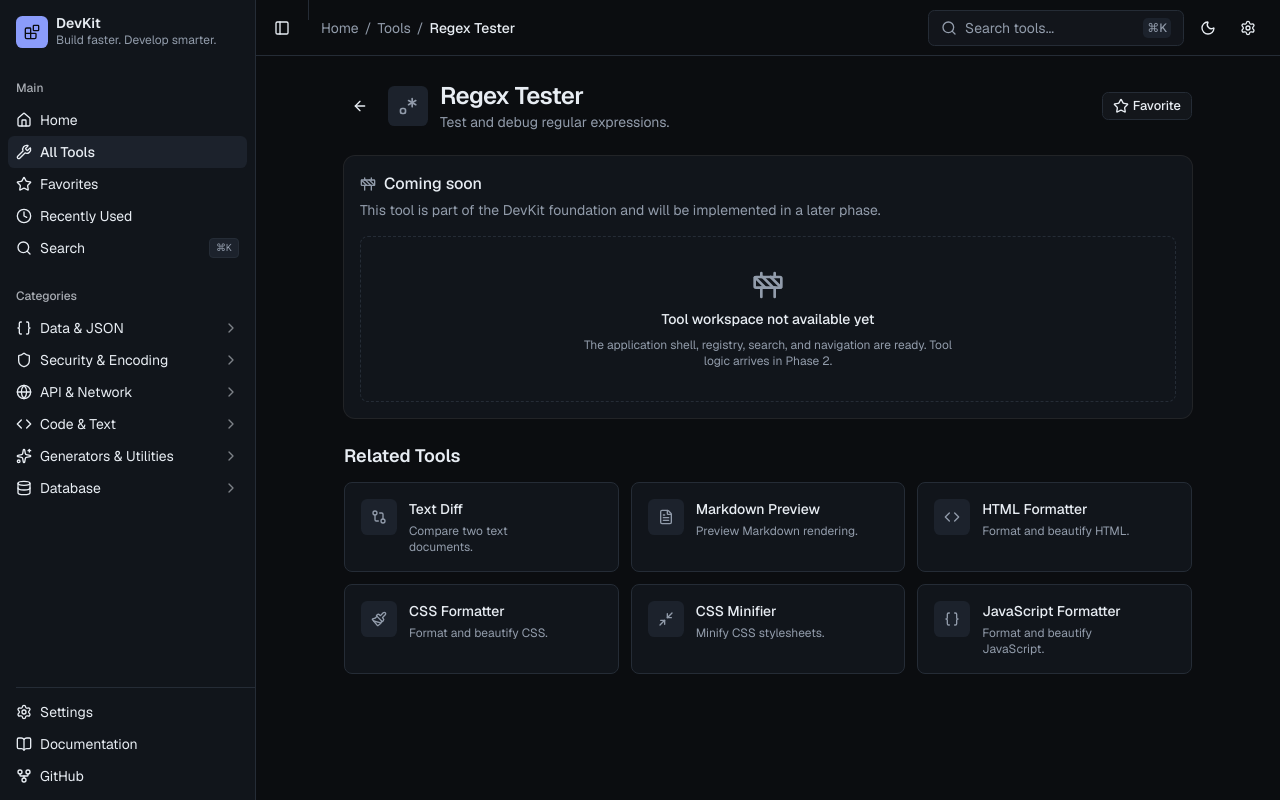
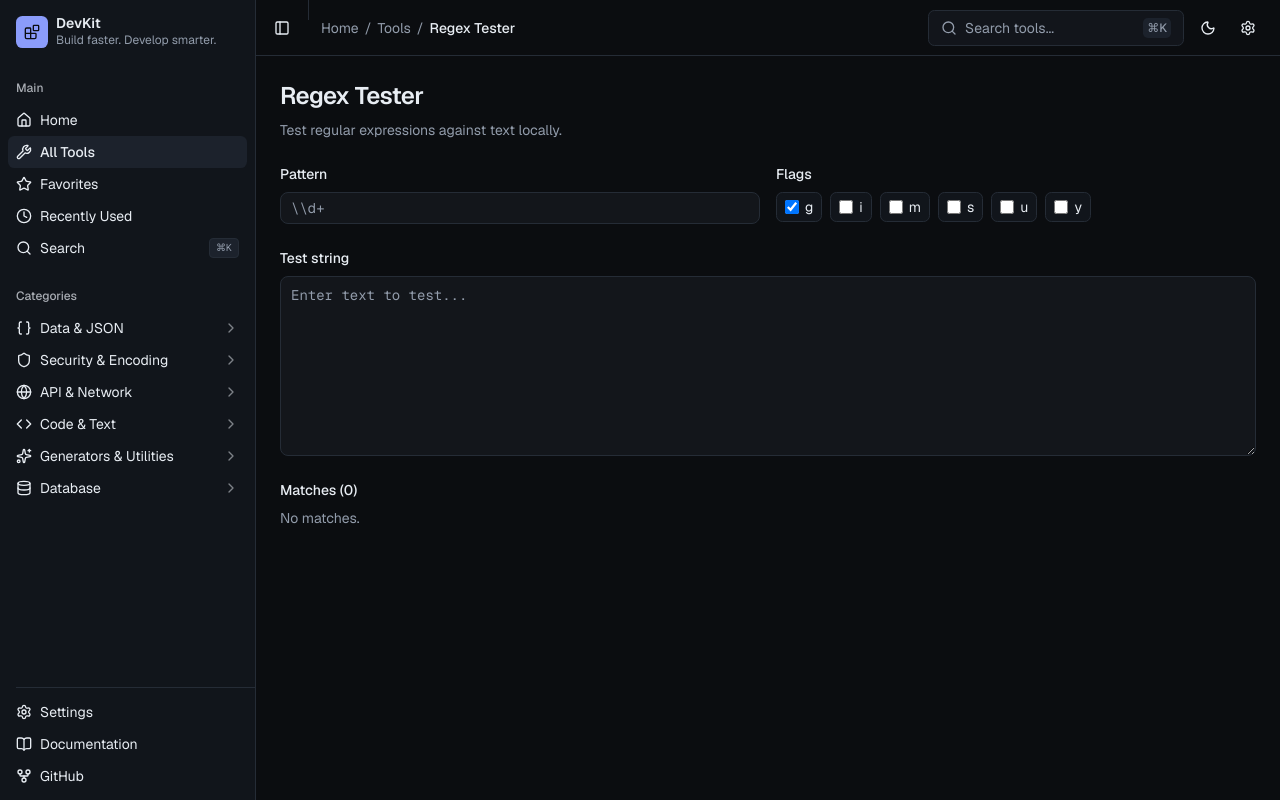
Before and after one commit to fazasync/Devkit, a Next.js app: page /tools/regex-tester in a window 1280 px wide. Built offline with nearby package versions, Linux system fonts and the light colour scheme.

Commit message:
feat: implement regex tester tool

```diff
--- /dev/null
+++ b/app/tools/regex-tester/page.tsx
@@ -0,0 +1,16 @@
+import { RegexTester } from "@/features/regex-tester";
+import { RecentlyUsedTracker } from "@/components/shared/recently-used-tracker";
+
+export const metadata = {
+  title: "Regex Tester — DevKit",
+  description: "Test regular expressions against text.",
+};
+
+export default function RegexTesterPage() {
+  return (
+    <>
+      <RecentlyUsedTracker id="regex-tester" />
+      <RegexTester />
+    </>
+  );
+}
--- /dev/null
+++ b/features/regex-tester/components/regex-tester.tsx
@@ -0,0 +1,155 @@
+"use client";
+
+import { useMemo, useState } from "react";
+import { runRegex, AVAILABLE_FLAGS } from "../lib/regex";
+import { Button } from "@/components/ui/button";
+import { Textarea } from "@/components/ui/textarea";
+import { Input } from "@/components/ui/input";
+
+export function RegexTester() {
+  const [pattern, setPattern] = useState("");
+  const [flags, setFlags] = useState("g");
+  const [text, setText] = useState("");
+
+  const result = useMemo(() => runRegex(pattern, flags, text), [pattern, flags, text]);
+
+  const toggleFlag = (flag: string) => {
+    setFlags((prev) =>
+      prev.includes(flag) ? prev.replace(flag, "") : prev + flag,
+    );
+  };
+
+  // Build highlighted preview.
+  const highlighted = useMemo(() => {
+    if (!pattern || result.error || result.matches.length === 0) return null;
+    const parts: { text: string; match: boolean }[] = [];
+    let cursor = 0;
+    for (const m of result.matches) {
+      if (m.index > cursor) {
+        parts.push({ text: text.slice(cursor, m.index), match: false });
+      }
+      parts.push({ text: m.match, match: true });
+      cursor = m.index + m.match.length;
+    }
+    if (cursor < text.length) {
+      parts.push({ text: text.slice(cursor), match: false });
+    }
+    return parts;
+  }, [pattern, result, text]);
+
+  return (
+    <div className="mx-auto flex w-full max-w-6xl flex-col gap-6 p-6">
+      <section className="flex flex-col gap-2">
+        <h1 className="text-2xl font-semibold tracking-tight text-foreground">
+          Regex Tester
+        </h1>
+        <p className="text-sm text-muted-foreground">
+          Test regular expressions against text locally.
+        </p>
+      </section>
+
+      <section className="grid gap-4 lg:grid-cols-2">
+        <div className="flex flex-col gap-2">
+          <label htmlFor="regex-pattern" className="text-sm font-medium text-foreground">
+            Pattern
+          </label>
+          <Input
+            id="regex-pattern"
+            value={pattern}
+            onChange={(event) => setPattern(event.target.value)}
+            placeholder="\\d+"
+            className="font-mono text-sm"
+            spellCheck={false}
+          />
+        </div>
+        <div className="flex flex-col gap-2">
+          <span className="text-sm font-medium text-foreground">Flags</span>
+          <div className="flex flex-wrap gap-2">
+            {AVAILABLE_FLAGS.map((flag) => (
+              <label
+                key={flag}
+                className="flex items-center gap-1.5 rounded-md border border-border bg-card px-2 py-1 text-sm"
+              >
+                <input
+                  type="checkbox"
+                  checked={flags.includes(flag)}
+                  onChange={() => toggleFlag(flag)}
+                  className="size-3.5"
+                />
+                {flag}
+              </label>
+            ))}
+          </div>
+        </div>
+      </section>
+
+      <section className="flex flex-col gap-2">
+        <label htmlFor="regex-text" className="text-sm font-medium text-foreground">
+          Test string
+        </label>
+        <Textarea
+          id="regex-text"
+          value={text}
+          onChange={(event) => setText(event.target.value)}
+          placeholder="Enter text to test..."
+          className="min-h-[180px] font-mono text-sm"
+          spellCheck={false}
+        />
+      </section>
+
+      {result.error ? (
+        <div
+          role="alert"
+          className="rounded-md border border-destructive/40 bg-destructive/10 px-3 py-2 text-sm text-destructive"
+        >
+          {result.error}
+        </div>
+      ) : null}
+
+      <section className="flex flex-col gap-2">
+        <h2 className="text-sm font-medium text-foreground">
+          Matches ({result.matches.length})
+        </h2>
+        {result.matches.length === 0 ? (
+          <p className="text-sm text-muted-foreground">No matches.</p>
+        ) : (
+          <ul className="flex flex-col gap-1">
+            {result.matches.map((m, i) => (
+              <li
+                key={`${m.index}-${i}`}
+                className="rounded-md border border-border bg-card px-3 py-2 font-mono text-sm"
+              >
+                <span className="text-muted-foreground">[{m.index}]</span>{" "}
+                <span className="text-foreground">{JSON.stringify(m.match)}</span>
+                {m.groups.length > 0 ? (
+                  <span className="ml-2 text-xs text-muted-foreground">
+                    groups: {m.groups.map((g) => JSON.stringify(g)).join(", ")}
+                  </span>
+                ) : null}
+              </li>
+            ))}
+          </ul>
+        )}
+      </section>
+
+      {highlighted ? (
+        <section className="flex flex-col gap-2">
+          <h2 className="text-sm font-medium text-foreground">Preview</h2>
+          <pre className="whitespace-pre-wrap rounded-md border border-border bg-card p-3 font-mono text-sm text-foreground">
+            {highlighted.map((part, i) =>
+              part.match ? (
+                <mark key={i} className="rounded bg-primary/30 px-0.5">
+                  {part.text}
+                </mark>
+              ) : (
+                <span key={i}>{part.text}</span>
+              ),
+            )}
+          </pre>
+        </section>
+      ) : null}
+    </div>
+  );
+}
+
+export default RegexTester;
--- /dev/null
+++ b/features/regex-tester/index.ts
@@ -0,0 +1,2 @@
+export { RegexTester } from "./components/regex-tester";
+export * from "./lib/regex";
--- /dev/null
+++ b/features/regex-tester/lib/regex.ts
@@ -0,0 +1,51 @@
+export interface RegexMatch {
+  match: string;
+  index: number;
+  groups: string[];
+}
+
+export interface RegexResult {
+  matches: RegexMatch[];
+  error: string | null;
+}
+
+export function runRegex(
+  pattern: string,
+  flags: string,
+  text: string,
+): RegexResult {
+  if (pattern.length === 0) {
+    return { matches: [], error: null };
+  }
+
+  let regex: RegExp;
+  try {
+    regex = new RegExp(pattern, flags.includes("g") ? flags : flags + "g");
+  } catch (error) {
+    return {
+      matches: [],
+      error: error instanceof Error ? error.message : "Invalid regular expression.",
+    };
+  }
+
+  const matches: RegexMatch[] = [];
+  let guard = 0;
+  let result: RegExpExecArray | null;
+  // eslint-disable-next-line no-cond-assign
+  while ((result = regex.exec(text)) !== null) {
+    matches.push({
+      match: result[0],
+      index: result.index,
+      groups: result.slice(1),
+    });
+    if (result[0].length === 0) {
+      regex.lastIndex++;
+    }
+    guard++;
+    if (guard > 10000) break;
+  }
+
+  return { matches, error: null };
+}
+
+export const AVAILABLE_FLAGS = ["g", "i", "m", "s", "u", "y"] as const;
```
Also changed, not shown: 2 other files (tests, documents, lock files or other folders).
